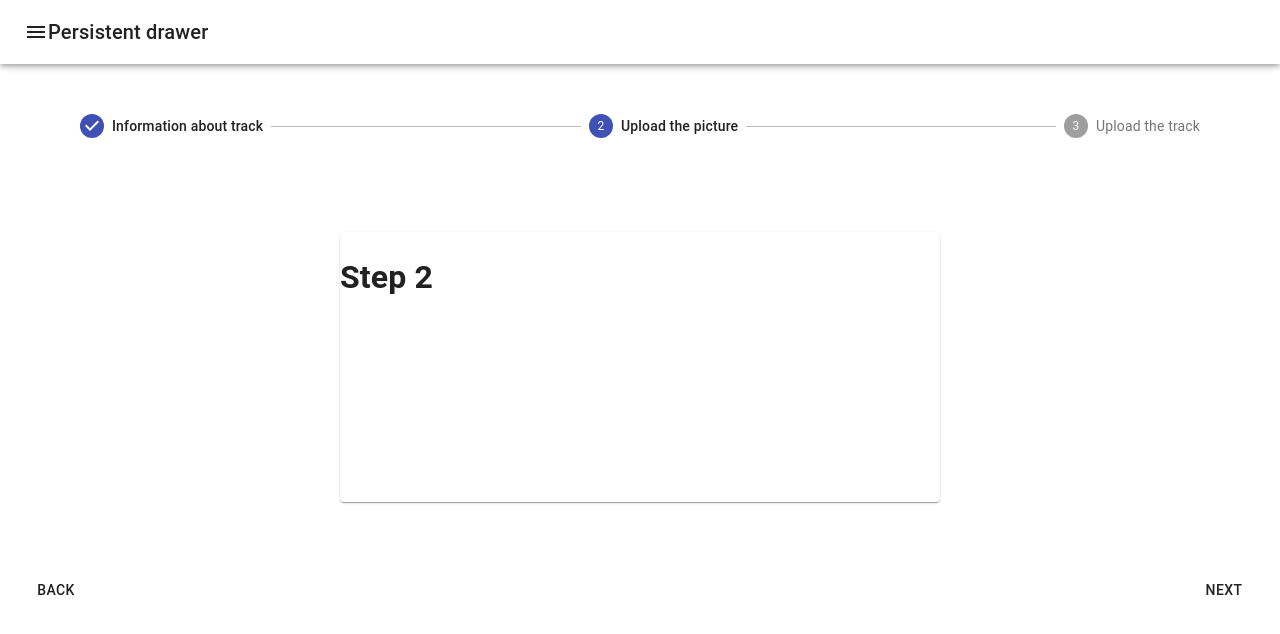
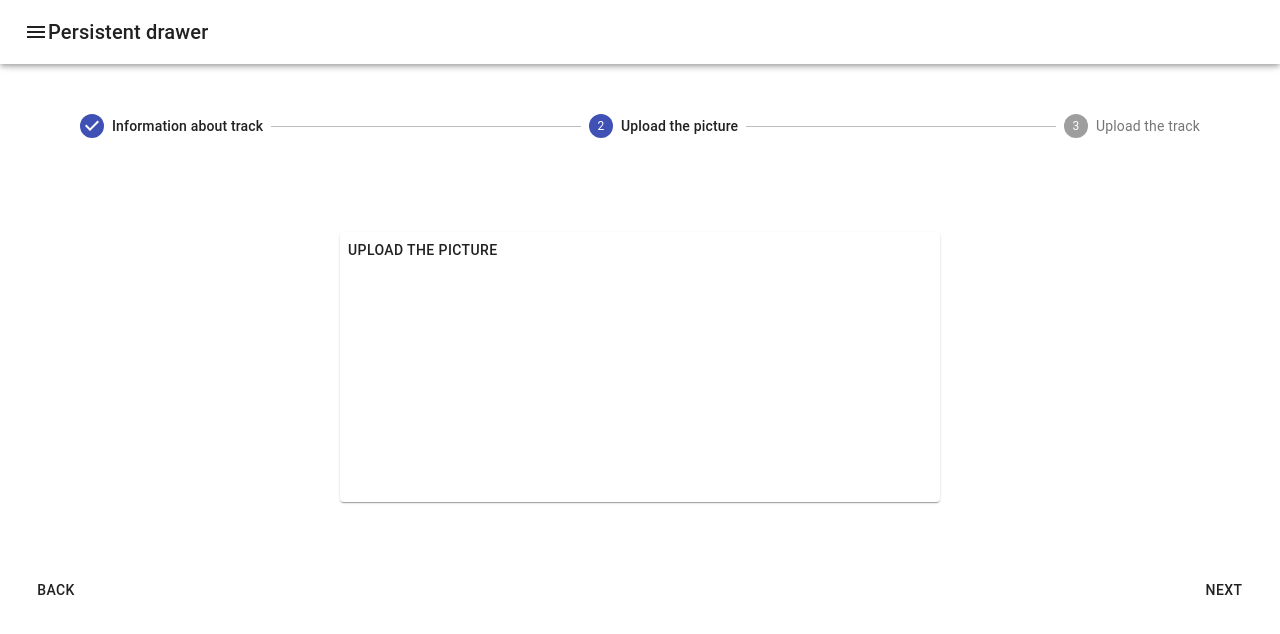
Before and after one commit to paulsumskoy/musict-platform, a Next.js app in the folder client/: page /tracks/create in a window 1280 px wide. Both pictures are taken after a click on the button "NEXT". Shown: the top 634 px of the page. Built offline with nearby package versions, Linux system fonts and the light colour scheme.

Commit message:
Component for file upload

```diff
--- /dev/null
+++ b/client/components/FileUpload.tsx
@@ -0,0 +1,30 @@
+import React, { useRef } from "react";
+
+interface FileUploadProps {
+    file: any;
+    setFile: Function
+    accept: string;
+}
+
+const FileUpload: React.FC<FileUploadProps> = ({file, setFile, accept, children}) => {
+    const ref = useRef<HTMLInputElement>()
+
+    const onChange = (e: React.ChangeEvent<HTMLInputElement>) => {
+        console.log(e.target.files)
+    }
+
+    return(
+        <div onClick={() => ref.current.click()}>
+            <input
+                type="file"
+                accept={accept}
+                style={{display: "none"}}
+                ref={ref}
+                onChange={onChange}
+            />
+            {children}
+        </div>
+    );
+};
+
+export default FileUpload;
--- a/client/pages/tracks/create.tsx
+++ b/client/pages/tracks/create.tsx
@@ -1,5 +1,6 @@
 import { Button, Grid, TextField } from "@material-ui/core";
 import React, { useState } from "react";
+import FileUpload from "../../components/FileUpload";
 import StepWrapper from "../../components/StepWrapper";
 import MainLayout from "../../layouts/MainLayot";
 
@@ -38,7 +39,9 @@ const Create = () => {
                 </Grid>
                 }
                 {activeStep === 1 &&
-                    <h1>Step 2</h1>
+                    <FileUpload file={''} setFile={() =>({})} accept="/image*">
+                        <Button>Upload the picture</Button>
+                    </FileUpload>
                 }
                 {activeStep === 2 &&
                     <h1>Step 3</h1>
```
